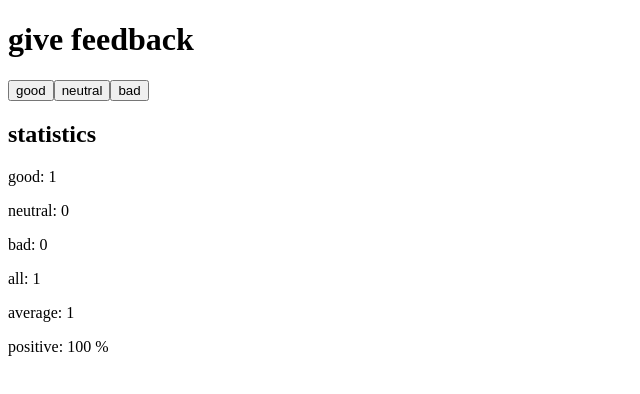
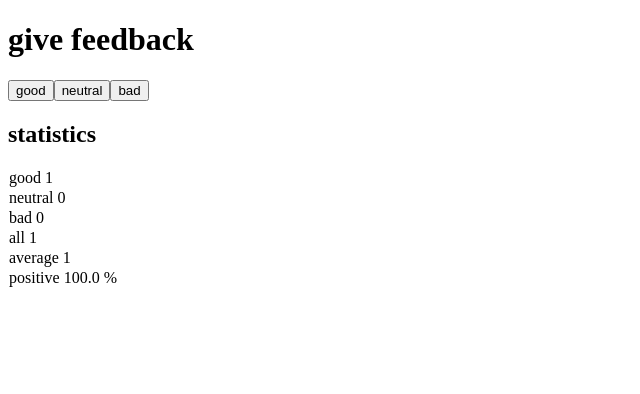
Before and after one commit to johannesvihavainen/fullstack-open-submissions-2, a React (Vite) app in the folder part1/unicafe/: page / in a window 1280 px wide. Both pictures are taken after a click on the button "good". Shown: the top 394 px of the page, without its empty margins (0-640 px from the left). Built offline with nearby package versions, Linux system fonts and the light colour scheme.

Commit message:
use toFixed on positive variable to limit number sof a percentage value

```diff
--- a/part1/unicafe/src/App.jsx
+++ b/part1/unicafe/src/App.jsx
@@ -20,7 +20,7 @@ const Feedback = ({ handleGood, handleNeutral, handleBad }) => {
 const Statistics = ({ good, neutral, bad, total }) => {
   const all = good + neutral + bad
   const average = all > 0 ? (good - bad) / all : 0
-  const positive = all > 0 ? (good / all) * 100 : 0
+  const positive = all > 0 ? ((good / all) * 100).toFixed(1) : 0
   return <div>
     <h2>statistics</h2>
     {total > 0 ? <div>
@@ -36,7 +36,10 @@ const Statistics = ({ good, neutral, bad, total }) => {
 
 const StatisticLine = ({ value, text }) => {
 return (
-  <p>{text}: {value} {text === 'positive' ? " %" : ""}</p>
+  <tr>
+  <td>{text} {value} {text === 'positive' ? " %" : ""}</td>
+  </tr>
+
 )
 }
 
```
